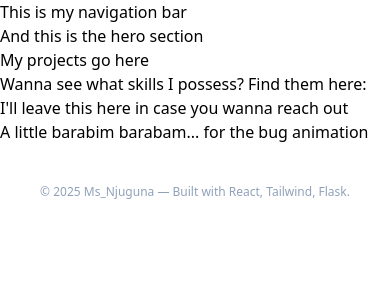
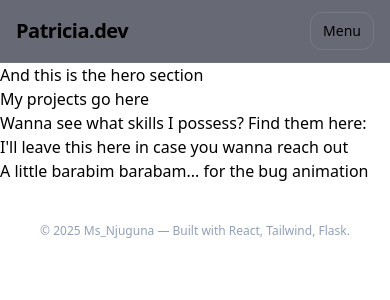
Before and after one commit to Ms-Njuguna/portfolio-frontend, a React (Vite) app: page / in a window 390 px wide. Shown: the top 300 px of the page. Built offline with nearby package versions, Linux system fonts and the light colour scheme.

Commit message:
Create responsive navbar with some styling

```diff
--- a/src/components/Navbar.jsx
+++ b/src/components/Navbar.jsx
@@ -1,7 +1,24 @@
 export default function Navbar() {
     return(
-        <>
-           <p>This is my navigation bar</p>
-        </>
+        <nav className="sticky top-0 z-50 backdrop-blur-md bg-slate-950/60 border-b border-white/5">
+            <div className="max-w-6xl mx-auto px-4 py-3 flex items-center justify-between">
+                <a href="#" className="text-xl font-extrabold tracking-tight">
+                   <span className="text-brand-primary">Patricia</span>
+                   <span className="text-brand-accent">.dev</span>
+                </a>
+                <button
+                className="md:hidden rounded-xl border border-white/10 px-3 py-2 text-sm"
+                onClick={() => document.getElementById("nav-links")?.classList.toggle("hidden")}
+                aria-label="Toggle menu"
+                >
+                   Menu
+                </button>
+                <ul id="nav-links" className="hidden md:flex gap-6 text-sm">
+                    <li><a href="#projects" className="hover:text-brand-primary">Projects</a></li>
+                    <li><a href="#skills" className="hover:text-brand-primary">Skills</a></li>
+                    <li><a href="#contact" className="hover:text-brand-primary">Contact</a></li>
+                </ul>
+            </div>
+        </nav>
     )
 }
```
